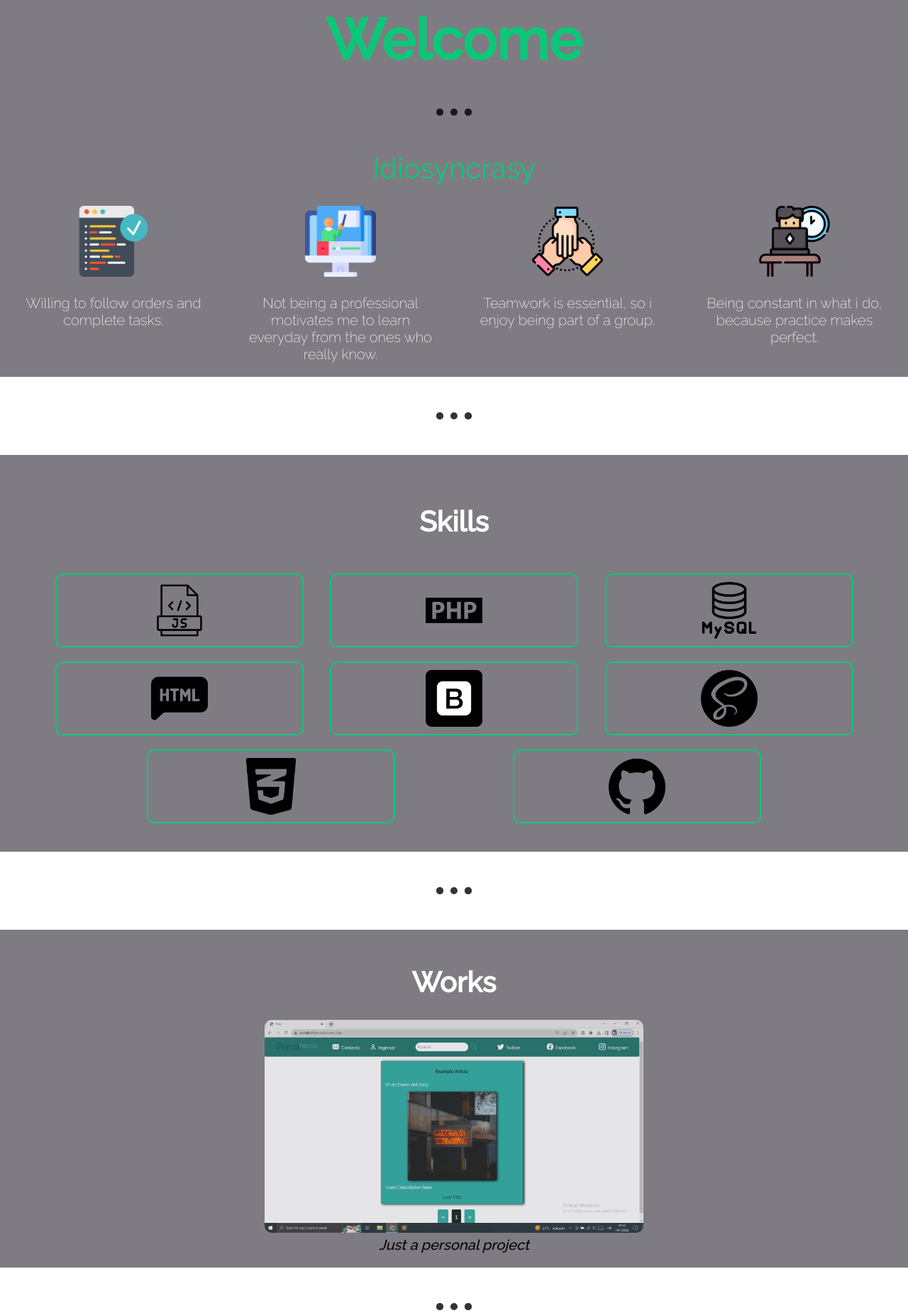
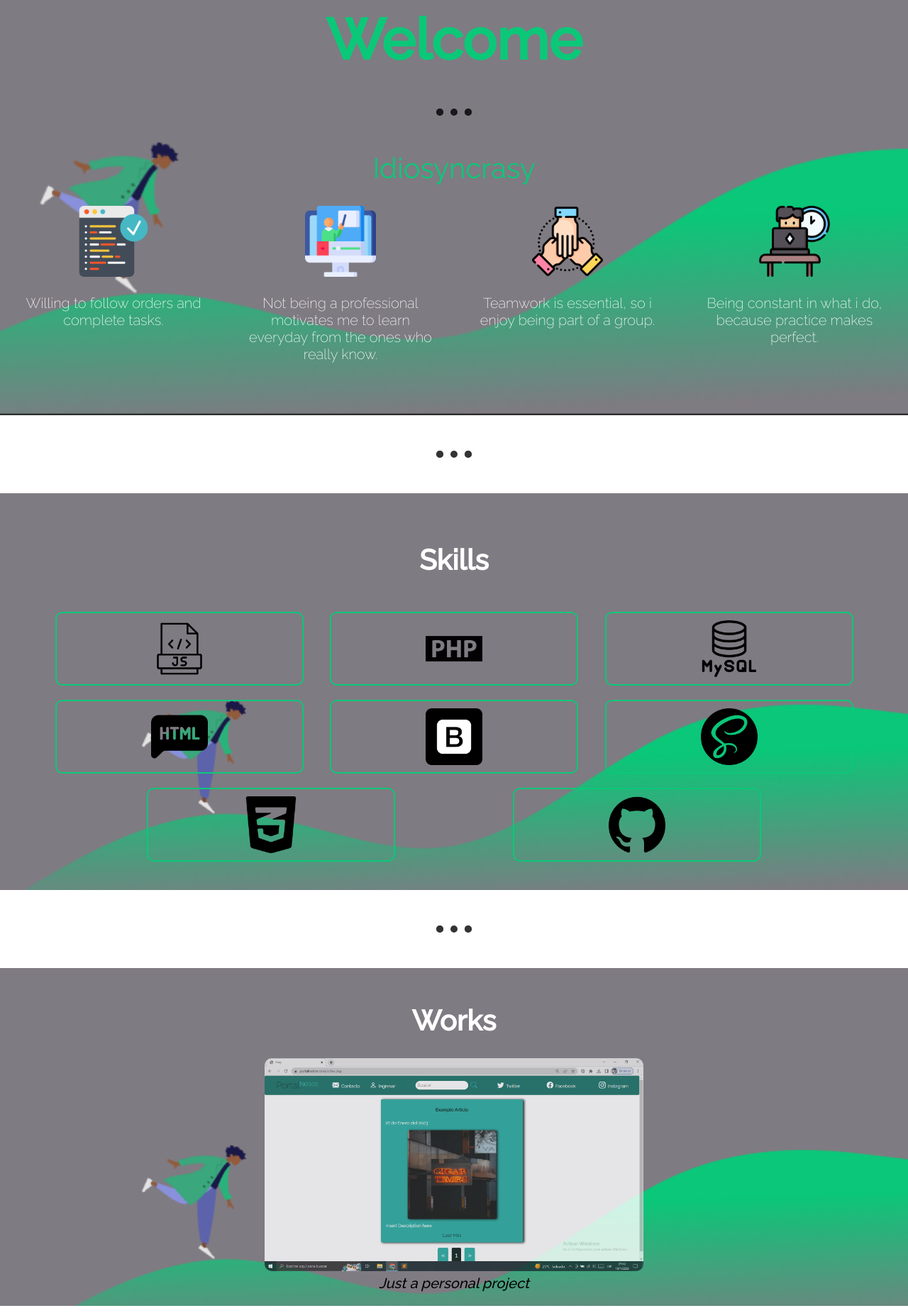
Before and after one commit to leomed/portfolio, a PHP site: page / in a window 1280 px wide. Shown: the part 215-2065 px from the top of the page at 71% size. Run offline with PHP 8.4, Linux system fonts and the light colour scheme.

Commit message:
some backgrounds changes

```diff
--- a/sass/_header.scss
+++ b/sass/_header.scss
@@ -5,10 +5,13 @@
 	font-size: 20px;
 }
 header {
-
-	background: $thirdColor;
-
-	flex-wrap: wrap;
+	background: url('../images/123.png');
+	background-attachment: fixed;
+	background-size: cover;
+	background-position: center;
+	background-repeat: no-repeat;
+	height: 100vh;
+	object-fit: cover;
 	width: 100%;
 
 
--- a/sass/_main.scss
+++ b/sass/_main.scss
@@ -4,9 +4,14 @@
 	display: flex;
 	flex-wrap: 	wrap	;
 	justify-content: space-evenly;
-	background: 	$thirdColor;
+
 	padding: 40px;
 	margin-bottom: 30px;
+		background: url('../images/123.png');
+	background-attachment: fixed;
+	background-size: cover;
+	background-position: center;
+	background-repeat: no-repeat;
 
 
 }
@@ -64,10 +69,15 @@ h4,h5	{
 	display: flex;
 	justify-content: center;
 
-	background: 	$thirdColor;
+
 	padding: 	20px;
 
 	flex-wrap: wrap;
+		background: url('../images/123.png');
+	background-attachment: fixed;
+	background-size: cover;
+	background-position: center;
+	background-repeat: no-repeat;
 
 
 
@@ -109,10 +119,15 @@ h4,h5	{
 
 /************************************/
 .contact-container {
-	background: $thirdColor;
+
 	justify-content: center;
 	flex-wrap: 	wrap	;
 	padding: 20px;
+	background: url('../images/123.png');
+	background-attachment: fixed;
+	background-size: cover;
+	background-position: center;
+	background-repeat: no-repeat;
 
 }
 .formcont {
```
Also changed, not shown: css/style.css, images/123.png (added).
